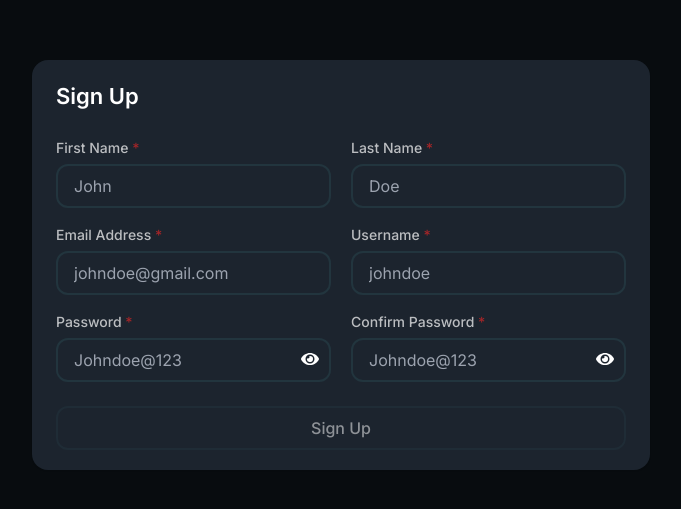
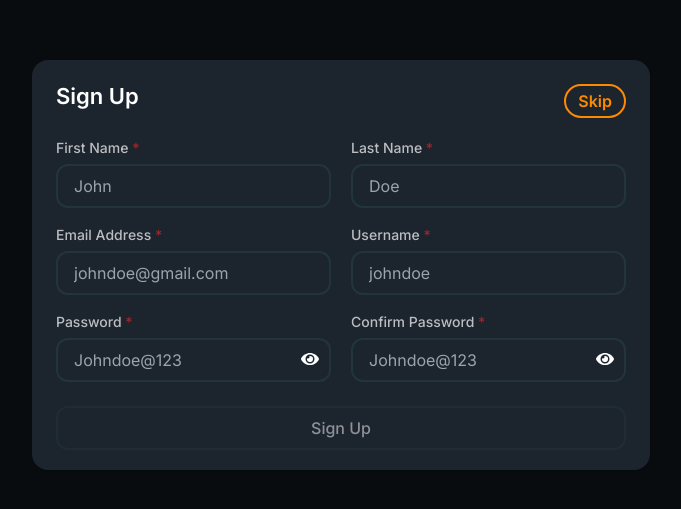
Before and after one commit to chuchrahimanshu/cooders.web.authentication, a React (Vite) app: page /accounts/sign-up in a window 1280 px wide. Shown: the part 135-644 px from the top of the page, without its empty margins (299-980 px from the left). Built offline with nearby package versions, Linux system fonts and the light colour scheme.

Commit message:
Design the Skip Button Component

```diff
--- a/src/components/Form.tsx
+++ b/src/components/Form.tsx
@@ -1,18 +1,30 @@
 import React from "react";
 import { FormProps } from "../types/components/props.types";
+import Skip from "./Skip";
 
 const Form: React.FC<FormProps> = ({
   children,
   handleFormSubmit,
   id,
   heading,
+  showSkip,
+  handleSkipClicked,
 }) => {
   return (
     <form
       className="bg-SECONDARY_BACKGROUND py-5 px-6 rounded-2xl flex flex-col gap-4 shadow-sm"
       id={id}
       onSubmit={handleFormSubmit}>
-      <h1 className="text-[22px] text-white font-semibold mb-2">{heading}</h1>
+      {showSkip && handleSkipClicked ? (
+        <section className="flex items-center justify-between">
+          <h1 className="text-[22px] text-white font-semibold mb-2">
+            {heading}
+          </h1>
+          <Skip handleSkipClicked={handleSkipClicked} />
+        </section>
+      ) : (
+        <h1 className="text-[22px] text-white font-semibold mb-2">{heading}</h1>
+      )}
       {children}
     </form>
   );
--- /dev/null
+++ b/src/components/Skip.tsx
@@ -0,0 +1,14 @@
+import React from "react";
+import { SkipProps } from "../types/components/props.types";
+
+const Skip: React.FC<SkipProps> = ({ handleSkipClicked }) => {
+  return (
+    <button
+      className="bg-transparent border-[2px] border-PRIMARY_BUTTON text-PRIMARY_BUTTON hover:bg-PRIMARY_BUTTON hover:text-white py-[3px] px-[12px] rounded-full font-semibold text-base"
+      onClick={handleSkipClicked}>
+      Skip
+    </button>
+  );
+};
+
+export default Skip;
--- a/src/pages/SignUp.tsx
+++ b/src/pages/SignUp.tsx
@@ -29,9 +29,15 @@ const SignUp: React.FC = () => {
       [event.target.name]: event.target.value,
     }));
   };
+  const handleSkipClicked = () => {};
 
   return (
-    <Form handleFormSubmit={handleFormSubmit} heading="Sign Up" id="signup">
+    <Form
+      handleFormSubmit={handleFormSubmit}
+      heading="Sign Up"
+      id="signup"
+      showSkip={true}
+      handleSkipClicked={handleSkipClicked}>
       <SignUpInputs formData={formData} handleInputChange={handleInputChange} />
       <Button disabled={true} title="Sign Up" type="submit" />
     </Form>
--- a/src/types/components/props.types.ts
+++ b/src/types/components/props.types.ts
@@ -52,9 +52,15 @@ export interface FormProps {
   handleFormSubmit: FormEventHandler<HTMLFormElement>;
   id: string;
   heading: string;
+  showSkip: boolean;
+  handleSkipClicked?: () => void;
 }
 
 export interface SignUpInputsProps {
   handleInputChange: (event: FormChangeInterface) => void;
   formData: SignUpState;
 }
+
+export interface SkipProps {
+  handleSkipClicked: () => void;
+}
```
